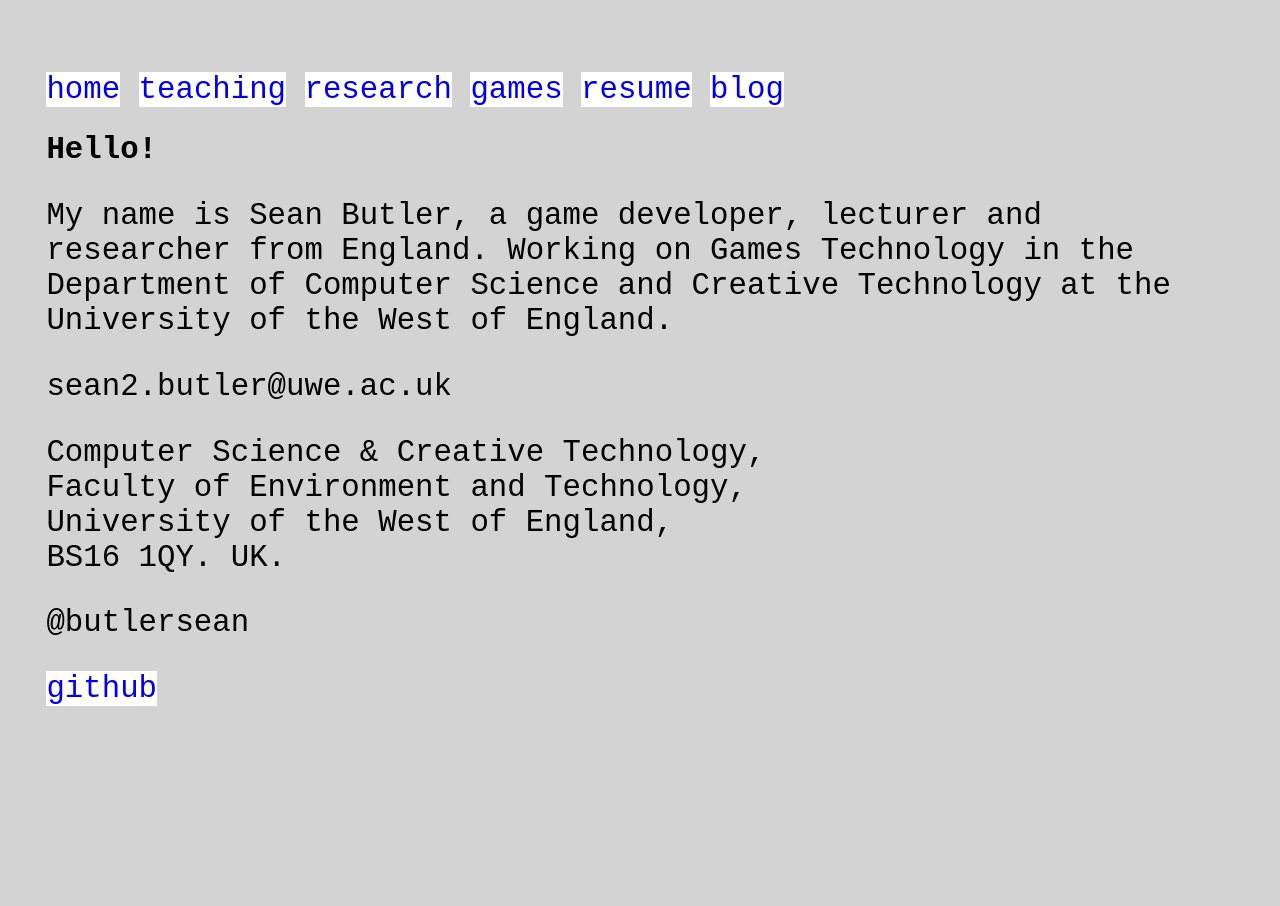
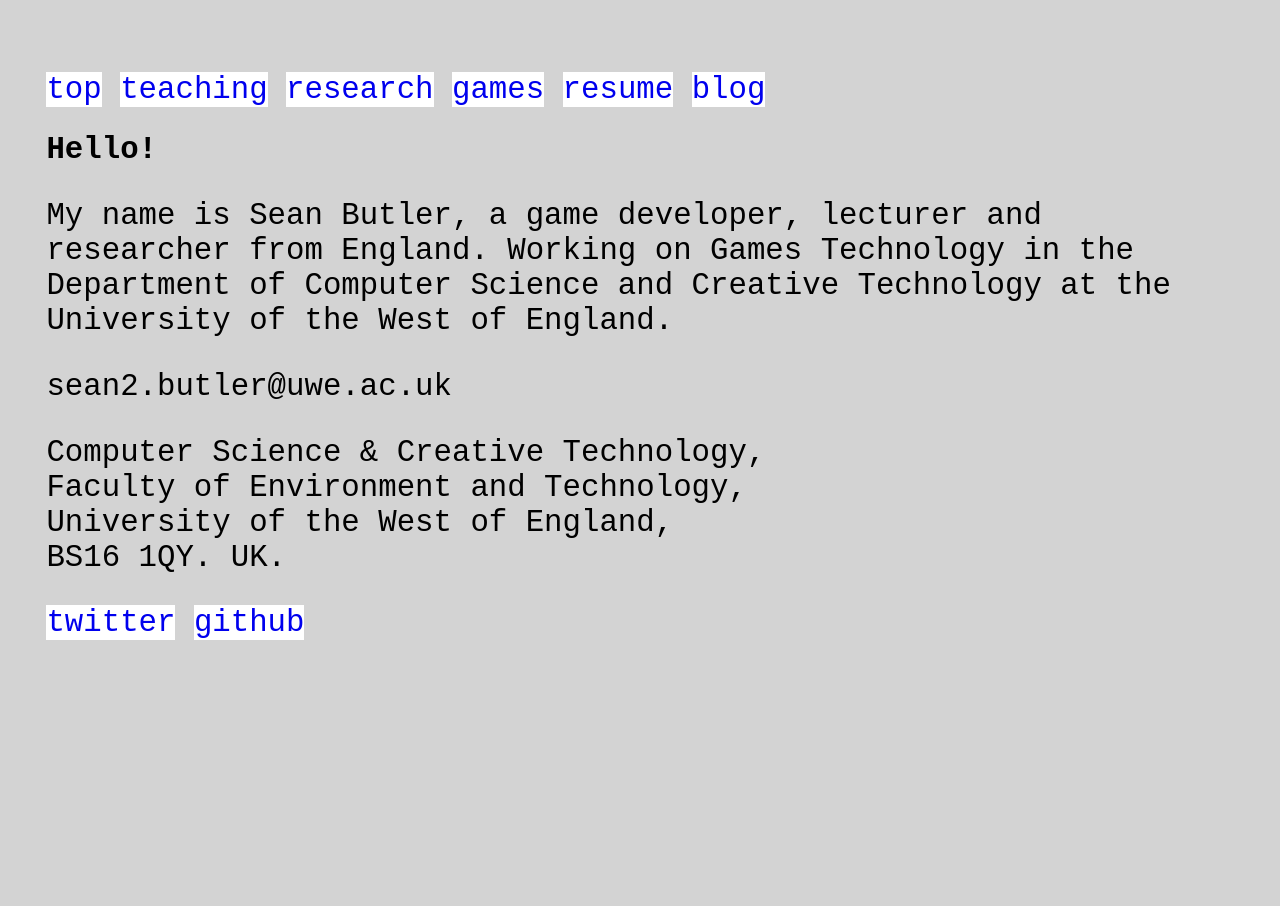
Before and after one commit to seanbutler/www.seanbutler.net, a Jekyll site: the page built from index.html, in a window 1280 px wide. Built offline with Jekyll 4.4.1, drawn with Linux system fonts in a browser that asks for light colours.

Commit message:
Update default.html

```diff
--- a/_layouts/default.html
+++ b/_layouts/default.html
@@ -8,7 +8,7 @@
 
 		<body>
 			<nav>
-				<a href="/">home</a>
+				<a href="/">top</a>
 				<a href="/about">teaching</a>
 				<a href="/about">research</a>
 				<a href="/about">games</a>
@@ -29,8 +29,7 @@
 				University of the West of England,<br />
 				BS16 1QY. UK.
 				</p>
-
-				<p>@butlersean</p>
+				<a href = "https://twitter.com/butlersean">twitter</a>
 				<a href="https://github.com/seanbutler">github</a>
 			</footer>
 		</body>
```
